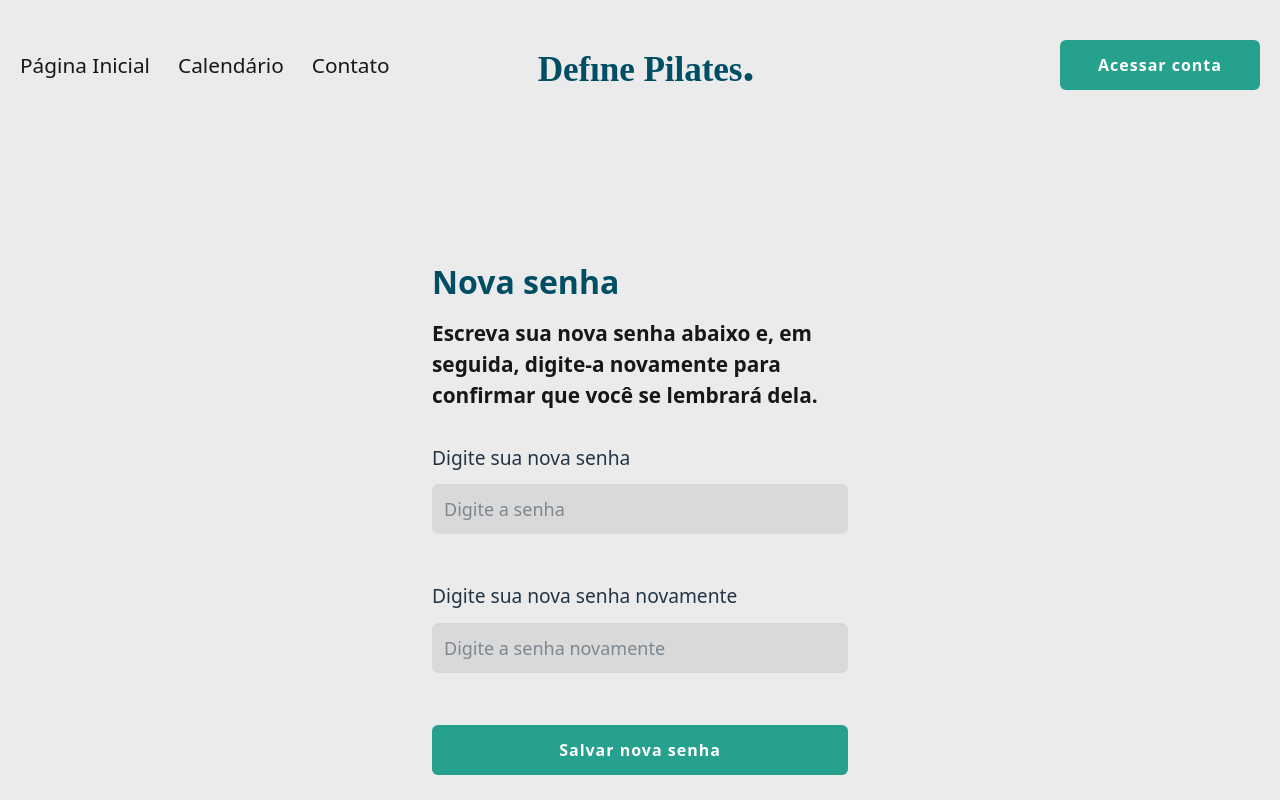
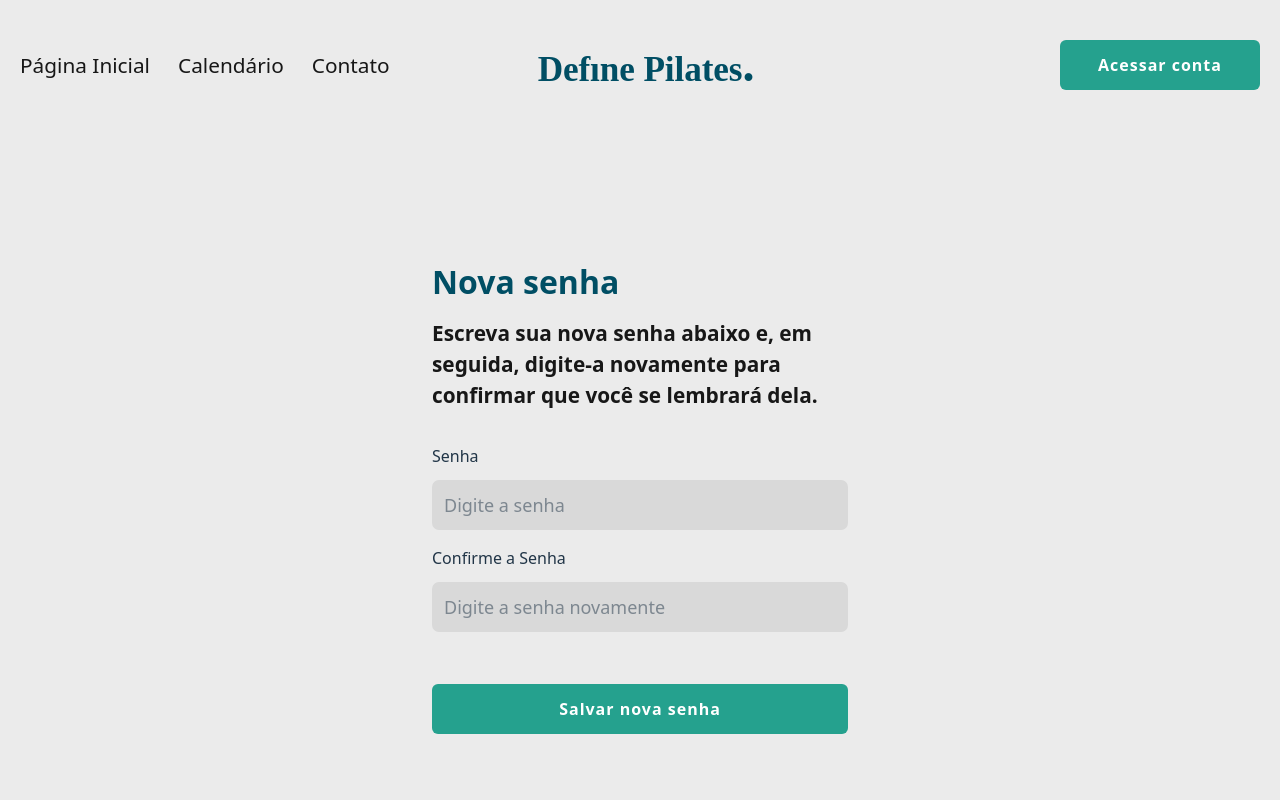
Before and after one commit to LuisTakeo/FATEC-PI-2025-3-SEMESTRE-DEFINE-PILATES, a React (Vite) app in the folder pi-react/: page /recuperarsenha/alterarsenha in a window 1280 px wide. Shown: the top 800 px of the page. Built offline with nearby package versions, Linux system fonts and the light colour scheme.

Commit message:
Ajuste tamanho do label do alterarsenha e codigo

```diff
--- a/pi-react/src/pages/RecuperarSenha/AlterarSenha_3.tsx
+++ b/pi-react/src/pages/RecuperarSenha/AlterarSenha_3.tsx
@@ -99,33 +99,36 @@ export default function AlterarSenha() {
         }
     };
 
+
     return (
 
         <div className="min-h-screen w-full font-sans overflow-x-hidden">
-
             <main
                 className="w-full flex justify-center py-20 md:py-32"
                 style={{ backgroundColor: 'var(--background)' }}
             >
-
                 <div className="w-full max-w-md mx-auto px-4">
 
                     <form onSubmit={handleSave} className="w-full" noValidate>
+                        <div className="flex flex-col items-start w-full gap-8">
 
-                        <div className="flex flex-col items-start w-full gap-8">
-                            <div className="flex flex-col gap-3">
+                            <header className="flex flex-col gap-3 w-full">
                                 <h2 className={Estilizacoes.titulo_principal}>
                                     Nova senha
                                 </h2>
                                 <p className={Estilizacoes.titulo_segundario}>
                                     Escreva sua nova senha abaixo e, em seguida, digite-a novamente para confirmar que você se lembrará dela.
                                 </p>
-                            </div>
+                            </header>
 
-                            <div className="w-full flex flex-col gap-1">
+                            <div className="w-full flex flex-col gap-4">
+
+                                <div className="flex flex-col gap-0">
+                                    <p className="text-base font-normal text-[var(--cor-do-texto-secundario)]">
+                                        Senha
+                                    </p>
                                     <Input
                                         id="senha"
-                                    label="Digite sua nova senha"
                                         value={senha}
                                         onChange={handleSenhaChange}
                                         type="password"
@@ -139,10 +142,12 @@ export default function AlterarSenha() {
                                     )}
                                 </div>
 
-                            <div className="w-full flex flex-col gap-1 mt-4">
+                                <div className="flex flex-col gap-0">
+                                    <p className="text-base font-normal text-[var(--cor-do-texto-secundario)]">
+                                        Confirme a Senha
+                                    </p>
                                     <Input
                                         id="senhaconfirmacao"
-                                    label="Digite sua nova senha novamente"
                                         value={senhaConfirmacao}
                                         onChange={handleSenhaConfirmacaoChange}
                                         type="password"
@@ -155,6 +160,7 @@ export default function AlterarSenha() {
                                         </span>
                                     )}
                                 </div>
+                            </div>
 
                             <Botao
                                 texto={isLoading ? "Salvando..." : "Salvar nova senha"}
@@ -165,7 +171,6 @@ export default function AlterarSenha() {
                     </form>
                 </div>
             </main>
-
         </div>
     )
 }
--- a/pi-react/src/pages/RecuperarSenha/RecebimentoCodigo_2.tsx
+++ b/pi-react/src/pages/RecuperarSenha/RecebimentoCodigo_2.tsx
@@ -28,12 +28,13 @@ export default function RecebimentoCodigo(){
     const handleReenviarCodigo = useCallback(() => {
         console.log(`Reenviando código para ${telefoneRecebido}.`);
 
+        // Lógica de API
 
         setContador(30);
         setReenviarHabilitado(false);
         setTentativaReenvio(prev => prev + 1);
         setTimeout(() => { setContador(30); }, 5000);
-    }, [tentativaReenvio, telefoneRecebido]);
+    }, [telefoneRecebido]);
 
     useEffect(() => {
         let timerId: NodeJS.Timeout | null = null;
@@ -77,7 +78,7 @@ export default function RecebimentoCodigo(){
         }
 
         setIsLoading(true);
-        // ... (Lógica de API) ...
+        // ... (Lógica de API para confirmação) ...
         setIsLoading(false);
     };
 
@@ -91,7 +92,7 @@ export default function RecebimentoCodigo(){
                 <div className="w-full max-w-md mx-auto px-4">
 
                     <form onSubmit={handleConfirmarCodigo} className="w-full" noValidate>
-                        <section className="flex flex-col items-start w-full gap-3">
+                        <section className="flex flex-col items-start w-full gap-8">
                             <div className="flex flex-col gap-3">
                                 <h2 className={Estilizacoes.titulo_principal}>Código de segurança</h2>
                                 <p className={Estilizacoes.titulo_segundario}>
@@ -99,10 +100,15 @@ export default function RecebimentoCodigo(){
                                 </p>
                             </div>
 
-                            <div className="w-full flex flex-col gap-1 mt-3">
+                            <div className="w-full flex flex-col gap-0">
+
+                                <p className="text-base font-normal text-[var(--cor-do-texto-secundario)]">
+                                    Digite o código de segurança
+                                </p>
+
+                                {/* 2. Input sem a prop 'label' */}
                                 <Input
                                     id="codigo"
-                                    label="Digite o código de segurança"
                                     value={codigo}
                                     onChange={handleCodigoChange}
                                     type="text"
@@ -135,7 +141,7 @@ export default function RecebimentoCodigo(){
                                         Solicitar reenvio do código
                                     </button>
                                 ) : (
-                                    <p className="text-[1.2rem] text-black text-left">
+                                    <p className={Estilizacoes.titulo_segundario}>
                                         <span className="text-[var(--destaque)] font-semibold">
                                             Não recebeu seu código?
                                         </span>
```
Lines whose indentation alone changed are shown as unchanged.
